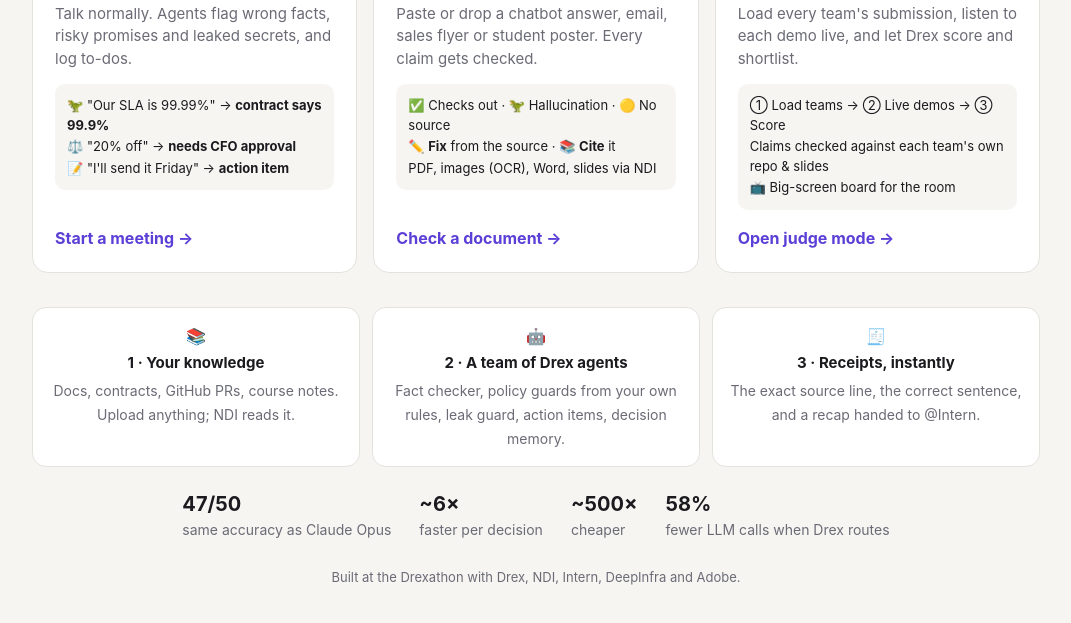
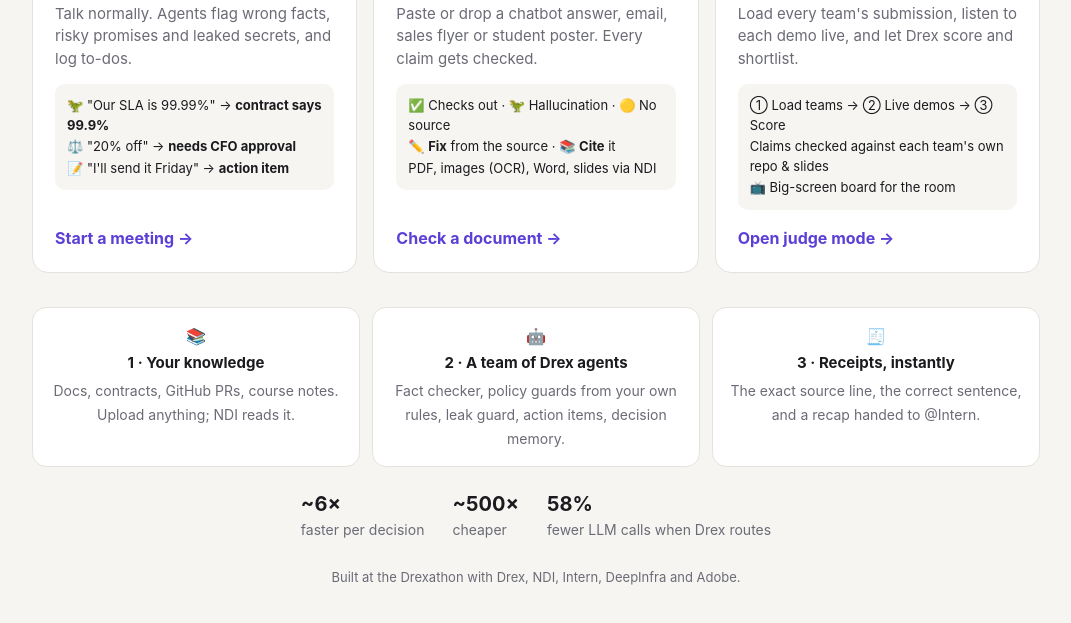
Before and after one commit to Mahak202/hallucinot, a browser extension: page ui/home.html in a window 1280 px wide. Shown: the part 419-1042 px from the top of the page, without its empty margins (104-1175 px from the left). Drawn offline with Linux system fonts and the light colour scheme.

Commit message:
Home: drop benchmark score from stats strip

```diff
--- a/ui/home.html
+++ b/ui/home.html
@@ -77,7 +77,6 @@ h1{font-size:44px;letter-spacing:-.03em;margin:8px 0 4px}
   </div>
 
   <div class="nums">
-    <div><b>47/50</b>same accuracy as Claude Opus</div>
     <div><b>~6×</b>faster per decision</div>
     <div><b>~500×</b>cheaper</div>
     <div><b>58%</b>fewer LLM calls when Drex routes</div>
```
